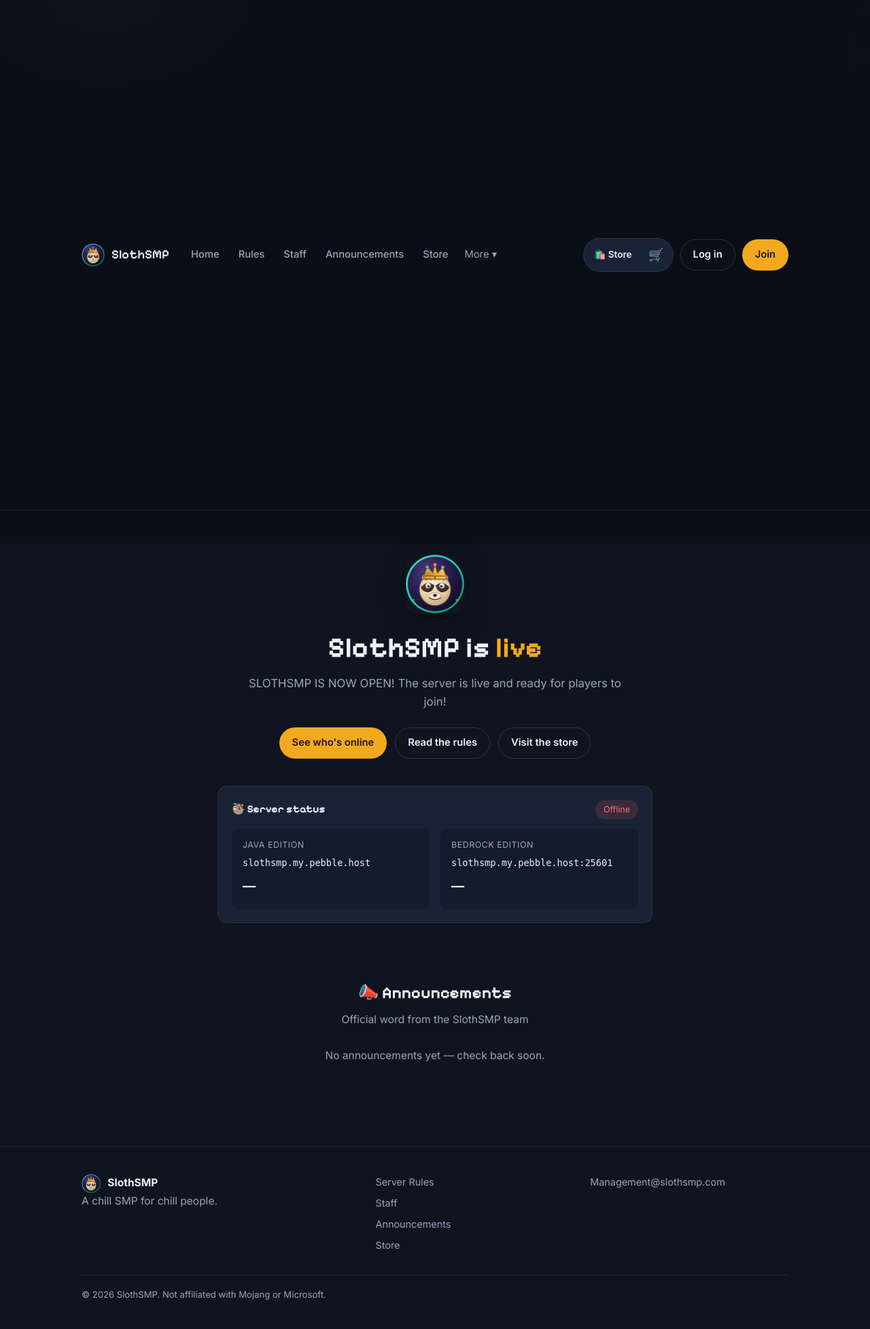
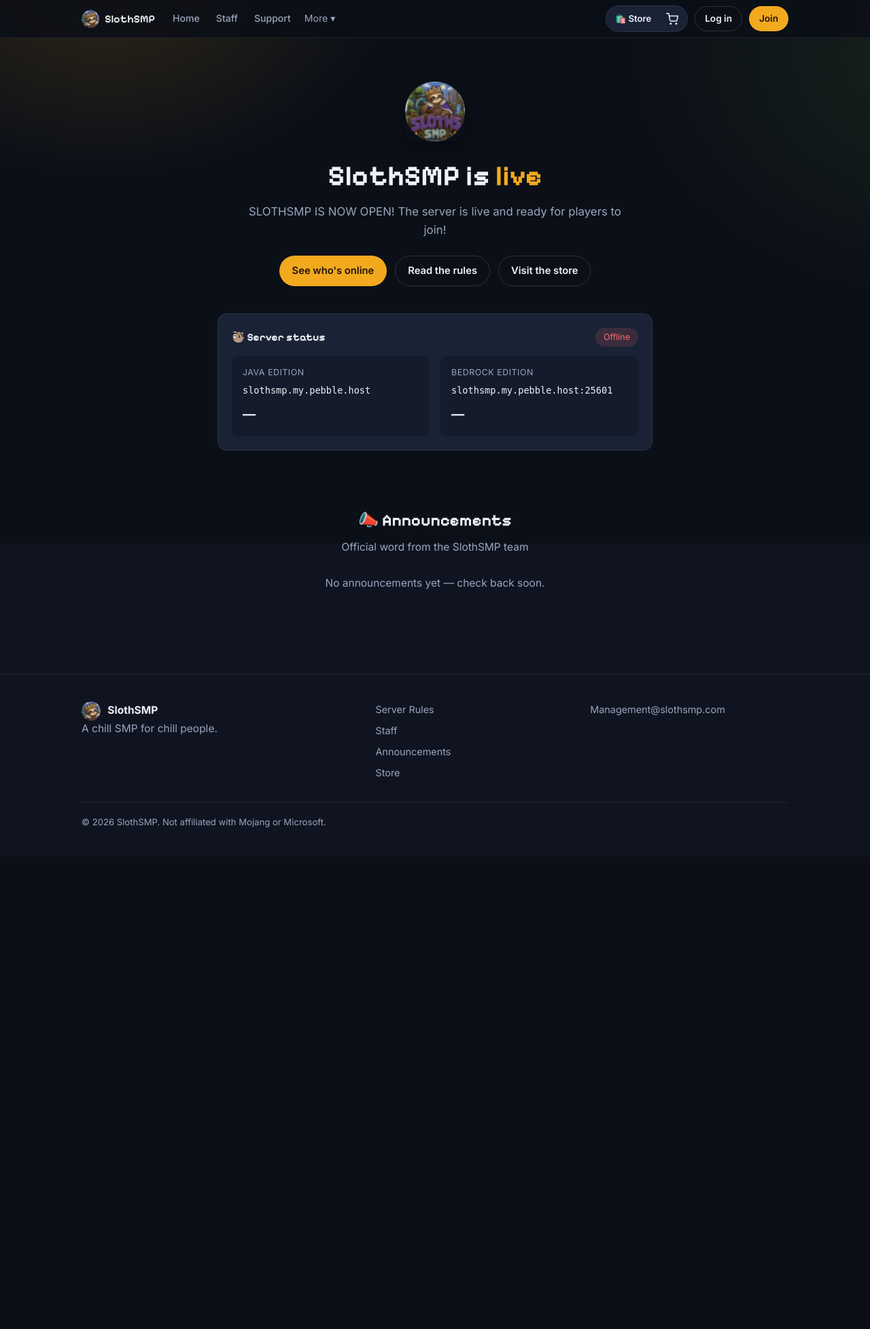
Before and after one commit to 494bvfmz2m-boop/Claude, a PHP site: page /index.php in a window 1280 px wide. Shown: the whole page at 68% size. After the commit the page ends 1217 px from the top, so only its background shows below. Run offline with PHP 8.4, Linux system fonts and the light colour scheme; data that the repository does not hold is empty; some libraries are stand-ins or nearby versions.

Commit message:
Fix oversized header (my bug) and adopt the new logo
positionMobileNav() was setting an inline top/height on .main-nav
unconditionally, including at desktop widths — that inline height
(meant only for the fixed-position phone slide-out panel) was
stretching the normal in-flow desktop nav to fill most of the
viewport. Guarded it to only apply at <=760px and clear the inline
styles otherwise.

Also reworked nav overflow: Rules/Announcements now live permanently
in the "More" dropdown (with a hidden mobile-only duplicate in the
main row so the phone slide-out still lists them), so the dropdown
button itself stays put on desktop instead of popping in/out, and
the overflow math only has to handle the remaining variable-width
links. Added a document.fonts.ready recheck since fallback-font
metrics on first measurement can undercount how much room the real
webfont needs. Header padding/logo/type sizes also tightened down,
and the cart emoji is now a proper SVG icon.

Swapped in the new logo (sloth-king artwork), already cropped clean
by the time it reached this session.

Co-Authored-By: Claude Sonnet 5 <noreply@anthropic.com>
Claude-Session: https://claude.ai/code/session_01NFJ5XSqjP2FuhGpaSLHMa4

```diff
--- a/assets/css/style.css
+++ b/assets/css/style.css
@@ -72,30 +72,33 @@ p { margin: 0 0 12px; }
 /* ---- Header ---- */
 .site-header { position: sticky; top: 0; z-index: 50; background: rgba(11,15,23,0.85); backdrop-filter: blur(10px); border-bottom: 1px solid var(--border); box-shadow: 0 0 0 rgba(0,0,0,0); transition: box-shadow .25s ease, background .25s ease; }
 .site-header.is-scrolled { background: rgba(11,15,23,0.96); box-shadow: 0 8px 24px rgba(0,0,0,0.35); }
-.header-inner { display: flex; align-items: center; gap: 20px; padding: 12px 20px; }
-.brand { display: flex; align-items: center; gap: 10px; flex-shrink: 0; }
-.brand-mark { width: 34px; height: 34px; border-radius: 8px; transition: transform .35s cubic-bezier(.34,1.56,.64,1); }
+.header-inner { display: flex; align-items: center; gap: 16px; padding: 8px 20px; }
+.brand { display: flex; align-items: center; gap: 8px; flex-shrink: 0; }
+.brand-mark { width: 26px; height: 26px; border-radius: 6px; transition: transform .35s cubic-bezier(.34,1.56,.64,1); }
 .brand:hover .brand-mark { transform: rotate(-8deg) scale(1.1); }
-.brand-text { font-family: var(--font-display); font-weight: 600; font-size: 1.15rem; color: var(--text); }
+.brand-text { font-family: var(--font-display); font-weight: 600; font-size: 1rem; color: var(--text); }
 .main-nav { flex: 1; display: flex; align-items: center; min-width: 0; }
 .nav-links { display: flex; align-items: center; gap: 4px; overflow: hidden; flex-shrink: 0; }
-.nav-links a { position: relative; color: var(--muted); padding: 8px 12px; border-radius: 8px; font-weight: 500; font-size: 0.92rem; white-space: nowrap; text-decoration: none; flex-shrink: 0; transition: color .15s ease, background .15s ease; }
+.nav-links a { position: relative; color: var(--muted); padding: 6px 10px; border-radius: 8px; font-weight: 500; font-size: 0.88rem; white-space: nowrap; text-decoration: none; flex-shrink: 0; transition: color .15s ease, background .15s ease; }
+.mobile-only-link { display: none; }
 .nav-links a:hover { color: var(--text); background: var(--surface); }
 .nav-links a::after { content: ""; position: absolute; left: 12px; right: 12px; bottom: 4px; height: 2px; background: var(--gold); border-radius: 2px; transform: scaleX(0); transform-origin: left; transition: transform .2s ease; }
 .nav-links a:hover::after { transform: scaleX(1); }
 .nav-more { position: relative; flex-shrink: 0; }
 .nav-more[hidden] { display: none; }
-.nav-more-btn { background: none; border: none; color: var(--muted); font: inherit; font-size: 0.92rem; padding: 8px 12px; cursor: pointer; border-radius: 8px; }
+.nav-more-btn { background: none; border: none; color: var(--muted); font: inherit; font-size: 0.88rem; padding: 6px 10px; cursor: pointer; border-radius: 8px; }
 .nav-more-btn:hover { color: var(--text); background: var(--surface); }
 .nav-more-menu { position: absolute; top: 110%; left: 0; background: var(--surface); border: 1px solid var(--border); border-radius: var(--radius-sm); padding: 6px; display: none; flex-direction: column; min-width: 160px; box-shadow: var(--shadow); }
 .nav-more-menu.open { display: flex; }
 .nav-more-menu a { padding: 8px 10px; border-radius: 6px; color: var(--text); text-decoration: none; }
 .nav-more-menu a:hover { background: var(--surface-2); }
 .nav-auth { display: flex; align-items: center; gap: 10px; flex-shrink: 0; }
+.nav-auth .btn { padding: 7px 14px; font-size: 0.85rem; }
 .cart-group { display: flex; align-items: center; gap: 2px; background: var(--surface); border: 1px solid var(--border); border-radius: 999px; padding: 3px; }
-.cart-store-btn { display: flex; align-items: center; gap: 5px; padding: 6px 12px; border-radius: 999px; color: var(--text); font-weight: 600; font-size: 0.85rem; text-decoration: none; white-space: nowrap; }
+.cart-store-btn { display: flex; align-items: center; gap: 5px; padding: 5px 10px; border-radius: 999px; color: var(--text); font-weight: 600; font-size: 0.82rem; text-decoration: none; white-space: nowrap; }
 .cart-store-btn:hover { background: var(--surface-2); text-decoration: none; }
-.cart-chip { position: relative; font-size: 1.15rem; padding: 6px 10px; border-radius: 999px; text-decoration: none; transition: background .15s ease, transform .15s ease; display: inline-block; }
+.cart-chip { position: relative; padding: 6px 10px; border-radius: 999px; text-decoration: none; transition: background .15s ease, transform .15s ease; display: inline-flex; align-items: center; color: var(--text); }
+.cart-icon { display: block; }
 .cart-chip:hover { background: var(--surface-2); transform: translateY(-1px); }
 .cart-chip.bump { animation: bump .45s ease; }
 .cart-count { position: absolute; top: -2px; right: -2px; background: var(--gold); color: var(--void); font-size: 0.65rem; font-weight: 700; min-width: 16px; height: 16px; border-radius: 8px; display: flex; align-items: center; justify-content: center; padding: 0 3px; animation: scaleIn .3s cubic-bezier(.34,1.56,.64,1); }
@@ -396,6 +399,7 @@ table tr:last-child td { border-bottom: none; }
   .main-nav.open { transform: translateX(0); }
   .nav-links { flex-direction: column; align-items: stretch; }
   .nav-links a { padding: 12px; font-size: 1.05rem; }
+  .mobile-only-link { display: block; }
   .nav-more { display: none !important; }
   .nav-auth { display: none; }
   /* Reopening the header row's auth buttons (cart/store, login/join) alongside
--- a/assets/js/main.js
+++ b/assets/js/main.js
@@ -71,6 +71,16 @@
     // fixed guess — otherwise the two can drift apart and overlap.
     function positionMobileNav() {
       if (!siteHeader) return;
+      // This inline sizing is only meant for the slide-out phone menu
+      // (see the max-width:760px rule for .main-nav). Media queries don't
+      // scope inline styles set from JS, so without this guard the same
+      // code would also run on desktop and stretch the whole header to
+      // fill the screen.
+      if (window.innerWidth > 760) {
+        mainNav.style.top = '';
+        mainNav.style.height = '';
+        return;
+      }
       var h = siteHeader.getBoundingClientRect().height;
       mainNav.style.top = h + 'px';
       mainNav.style.height = (window.innerHeight - h) + 'px';
@@ -89,15 +99,25 @@
     var moreWrap = document.getElementById('navMore');
     var moreBtn = document.getElementById('navMoreBtn');
     var moreMenu = document.getElementById('navMoreMenu');
-    if (!links || !moreWrap || !moreBtn || !moreMenu) return;
+    var moreDynamic = document.getElementById('navMoreDynamic');
+    if (!links || !moreWrap || !moreBtn || !moreMenu || !moreDynamic) return;
 
-    var allLinks = Array.prototype.slice.call(links.children);
+    // Rules/Announcements live permanently in the dropdown (see header.php) and
+    // have a hidden desktop duplicate in the main row just so the mobile
+    // slide-out menu still lists them — exclude that duplicate from the
+    // overflow measurement below since it's never actually visible here.
+    var allLinks = Array.prototype.slice.call(links.children).filter(function (a) {
+      return !a.classList.contains('mobile-only-link');
+    });
 
     function recalc() {
       if (window.innerWidth <= 760) { moreWrap.hidden = true; return; }
       moreWrap.hidden = false;
+      // The dropdown always holds Rules & Announcements regardless of
+      // overflow, so the button itself always stays visible on desktop.
+      moreWrap.style.display = '';
       allLinks.forEach(function (a) { a.style.display = ''; });
-      moreMenu.innerHTML = '';
+      moreDynamic.innerHTML = '';
       moreMenu.classList.remove('open');
 
       var nav = links.parentElement;
@@ -109,15 +129,10 @@
         if (used > available) overflowed.push(a);
       });
 
-      if (overflowed.length === 0) {
-        moreWrap.style.display = 'none';
-        return;
-      }
-      moreWrap.style.display = '';
       overflowed.forEach(function (a) {
         var clone = a.cloneNode(true);
         clone.style.display = ''; // cloneNode copies the inline style below, which would otherwise hide it too
-        moreMenu.appendChild(clone);
+        moreDynamic.appendChild(clone);
         a.style.display = 'none';
       });
     }
@@ -131,6 +146,12 @@
 
     window.addEventListener('resize', recalc);
     window.addEventListener('load', recalc);
+    // Fallback-font metrics during the very first measurement can be
+    // narrower than the real webfont, making links look like they fit when
+    // they won't once Pixelify Sans/Inter actually swap in — recheck then.
+    if (document.fonts && document.fonts.ready) {
+      document.fonts.ready.then(recalc);
+    }
     recalc();
   })();
 
--- a/includes/config.php
+++ b/includes/config.php
@@ -27,7 +27,7 @@ if (!defined('DB_USER')) define('DB_USER', 'CHANGE_ME');
 if (!defined('DB_PASS')) define('DB_PASS', 'CHANGE_ME');
 
 // Bump this whenever CSS/JS/images change, so browsers/hosts don't serve a stale cached copy.
-define('ASSET_VERSION', '20260912a');
+define('ASSET_VERSION', '20260913a');
 
 // Accounts that always have every permission and always outrank every role,
 // no matter what roles (if any) are assigned to them in the database. Not a
--- a/includes/header.php
+++ b/includes/header.php
@@ -56,10 +56,9 @@ $storeEnabled = store_is_enabled($settings);
     <nav class="main-nav" id="mainNav">
       <div class="nav-links" id="navLinks">
         <a href="<?= SITE_URL ?>">Home</a>
-        <a href="<?= SITE_URL ?>/rules">Rules</a>
+        <a href="<?= SITE_URL ?>/rules" class="mobile-only-link">Rules</a>
         <a href="<?= SITE_URL ?>/staff">Staff</a>
-        <a href="<?= SITE_URL ?>/announcements">Announcements</a>
-        <?php if ($storeEnabled): ?><a href="<?= SITE_URL ?>/store">Store</a><?php endif; ?>
+        <a href="<?= SITE_URL ?>/announcements" class="mobile-only-link">Announcements</a>
         <a href="<?= SITE_URL ?>/support">Support</a>
         <?php if (!empty($settings['discord_invite'])): ?>
           <a href="<?= e($settings['discord_invite']) ?>" target="_blank" rel="noopener">Discord</a>
@@ -67,7 +66,11 @@ $storeEnabled = store_is_enabled($settings);
       </div>
       <div class="nav-more" id="navMore">
         <button type="button" class="nav-more-btn" id="navMoreBtn">More <span aria-hidden="true">▾</span></button>
-        <div class="nav-more-menu" id="navMoreMenu"></div>
+        <div class="nav-more-menu" id="navMoreMenu">
+          <a href="<?= SITE_URL ?>/rules">Rules</a>
+          <a href="<?= SITE_URL ?>/announcements">Announcements</a>
+          <div id="navMoreDynamic"></div>
+        </div>
       </div>
     </nav>
     <div class="nav-auth">
@@ -75,7 +78,8 @@ $storeEnabled = store_is_enabled($settings);
         <div class="cart-group">
           <a href="<?= SITE_URL ?>/store" class="cart-store-btn">🛍️ Store</a>
           <a href="<?= SITE_URL ?>/basket" class="cart-chip" aria-label="View basket">
-            🛒<?php if ($cartCount > 0): ?><span class="cart-count"><?= $cartCount ?></span><?php endif; ?>
+            <svg class="cart-icon" width="18" height="18" viewBox="0 0 24 24" fill="none" stroke="currentColor" stroke-width="2" stroke-linecap="round" stroke-linejoin="round" aria-hidden="true"><circle cx="9" cy="21" r="1"></circle><circle cx="20" cy="21" r="1"></circle><path d="M1 1h4l2.68 13.39a2 2 0 0 0 2 1.61h9.72a2 2 0 0 0 2-1.61L23 6H6"></path></svg>
+            <?php if ($cartCount > 0): ?><span class="cart-count"><?= $cartCount ?></span><?php endif; ?>
           </a>
         </div>
       <?php endif; ?>
```
Also changed, not shown: assets/img/favicon.png, assets/img/logo-small.png, assets/img/logo.png.
